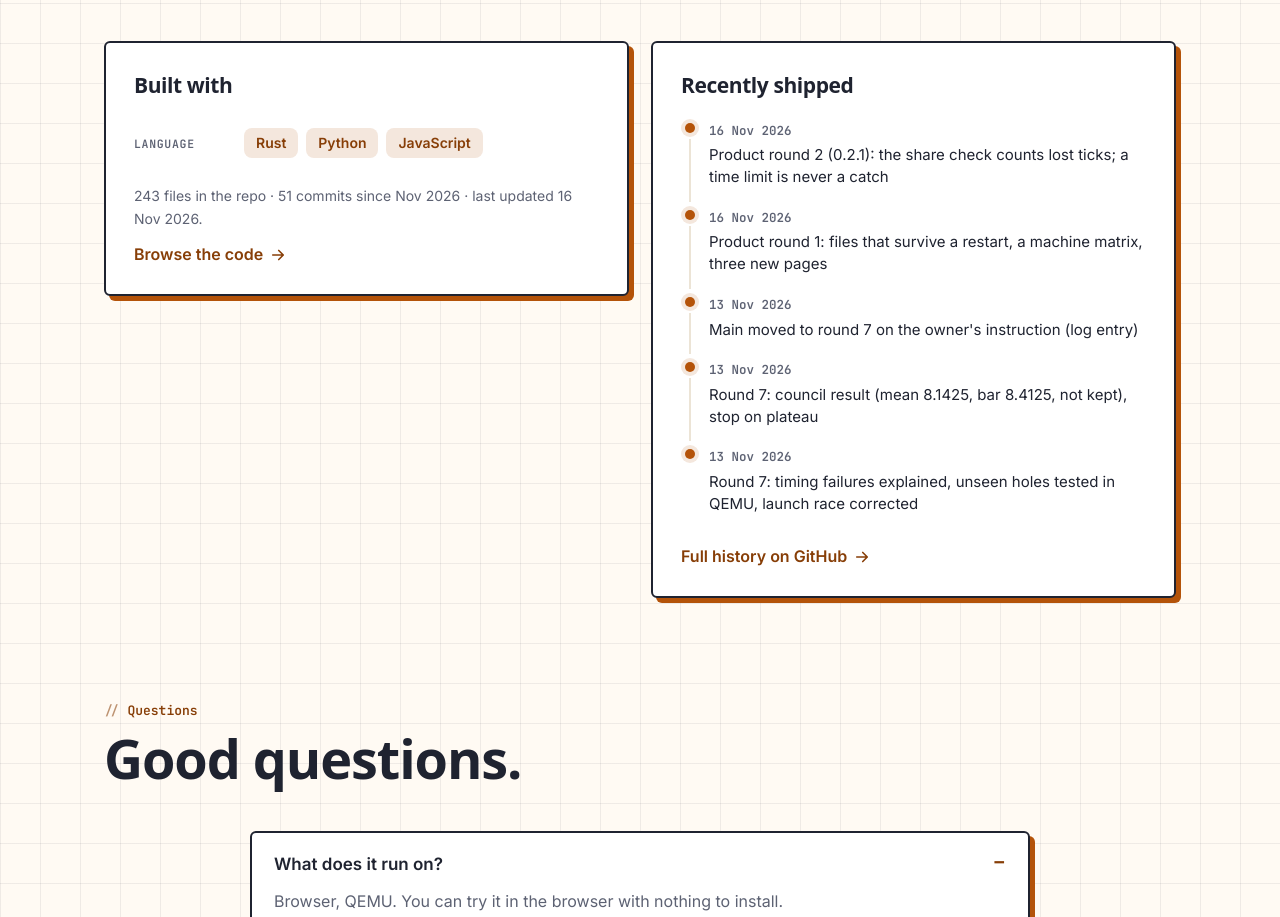
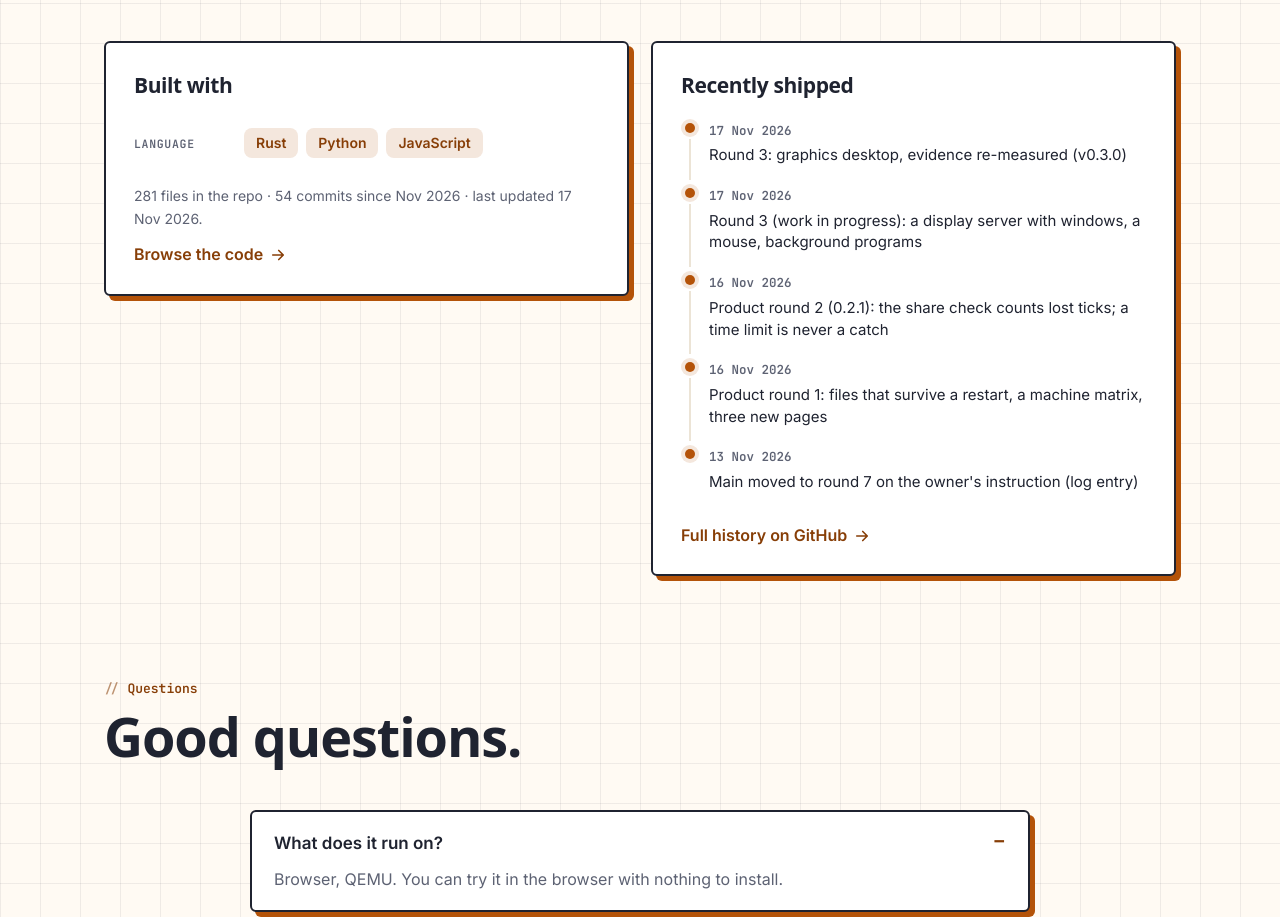
Before and after one commit to juw12/juw12.github.io, a plain HTML site: page p/inti/index.html in a window 1280 px wide. Shown: the part 7397-8314 px from the top of the page. Drawn offline with Linux system fonts and the light colour scheme; a web font is replaced by a local one.

Commit message:
inti: v0.3.0, a desktop with windows

```diff
--- a/p/inti/index.html
+++ b/p/inti/index.html
@@ -672,9 +672,9 @@ python build.py gates    # every check, from a clean build"><svg viewBox="0 0 24
     <div class="kicker">Under the hood</div>
     <h2>How it's built.</h2>
     <div class="hood"><div class="hood-card">
-        <h3>Built with</h3><div class="sg"><span>Language</span><div class="chips"><b class=chip>Rust</b><b class=chip>Python</b><b class=chip>JavaScript</b></div></div><p class="repo-line">243 files in the repo · 51 commits since Nov 2026 · last updated 16 Nov 2026.</p>
+        <h3>Built with</h3><div class="sg"><span>Language</span><div class="chips"><b class=chip>Rust</b><b class=chip>Python</b><b class=chip>JavaScript</b></div></div><p class="repo-line">281 files in the repo · 54 commits since Nov 2026 · last updated 17 Nov 2026.</p>
         <a class="go" href="https://github.com/juw12/inti">Browse the code <svg viewBox="0 0 24 24" aria-hidden="true"><path d="M5 12h13M13 6l6 6-6 6" fill="none" stroke="currentColor" stroke-width="2.2" stroke-linecap="round" stroke-linejoin="round"/></svg></a>
-      </div><div class="hood-card"><h3>Recently shipped</h3><ol class="log"><li><time datetime="2026-11-16">16 Nov 2026</time><p>Product round 2 (0.2.1): the share check counts lost ticks; a time limit is never a catch</p></li><li><time datetime="2026-11-16">16 Nov 2026</time><p>Product round 1: files that survive a restart, a machine matrix, three new pages</p></li><li><time datetime="2026-11-13">13 Nov 2026</time><p>Main moved to round 7 on the owner&#x27;s instruction (log entry)</p></li><li><time datetime="2026-11-13">13 Nov 2026</time><p>Round 7: council result (mean 8.1425, bar 8.4125, not kept), stop on plateau</p></li><li><time datetime="2026-11-13">13 Nov 2026</time><p>Round 7: timing failures explained, unseen holes tested in QEMU, launch race corrected</p></li></ol><a class="go" href="https://github.com/juw12/inti/commits/main">Full history on GitHub <svg viewBox="0 0 24 24" aria-hidden="true"><path d="M5 12h13M13 6l6 6-6 6" fill="none" stroke="currentColor" stroke-width="2.2" stroke-linecap="round" stroke-linejoin="round"/></svg></a></div></div>
+      </div><div class="hood-card"><h3>Recently shipped</h3><ol class="log"><li><time datetime="2026-11-17">17 Nov 2026</time><p>Round 3: graphics desktop, evidence re-measured (v0.3.0)</p></li><li><time datetime="2026-11-17">17 Nov 2026</time><p>Round 3 (work in progress): a display server with windows, a mouse, background programs</p></li><li><time datetime="2026-11-16">16 Nov 2026</time><p>Product round 2 (0.2.1): the share check counts lost ticks; a time limit is never a catch</p></li><li><time datetime="2026-11-16">16 Nov 2026</time><p>Product round 1: files that survive a restart, a machine matrix, three new pages</p></li><li><time datetime="2026-11-13">13 Nov 2026</time><p>Main moved to round 7 on the owner&#x27;s instruction (log entry)</p></li></ol><a class="go" href="https://github.com/juw12/inti/commits/main">Full history on GitHub <svg viewBox="0 0 24 24" aria-hidden="true"><path d="M5 12h13M13 6l6 6-6 6" fill="none" stroke="currentColor" stroke-width="2.2" stroke-linecap="round" stroke-linejoin="round"/></svg></a></div></div>
   </section>
   <section class="block alt wrap reveal" id="faq">
     <div class="kicker">Questions</div>
```
Also changed, not shown: p/inti/shot.jpg.
